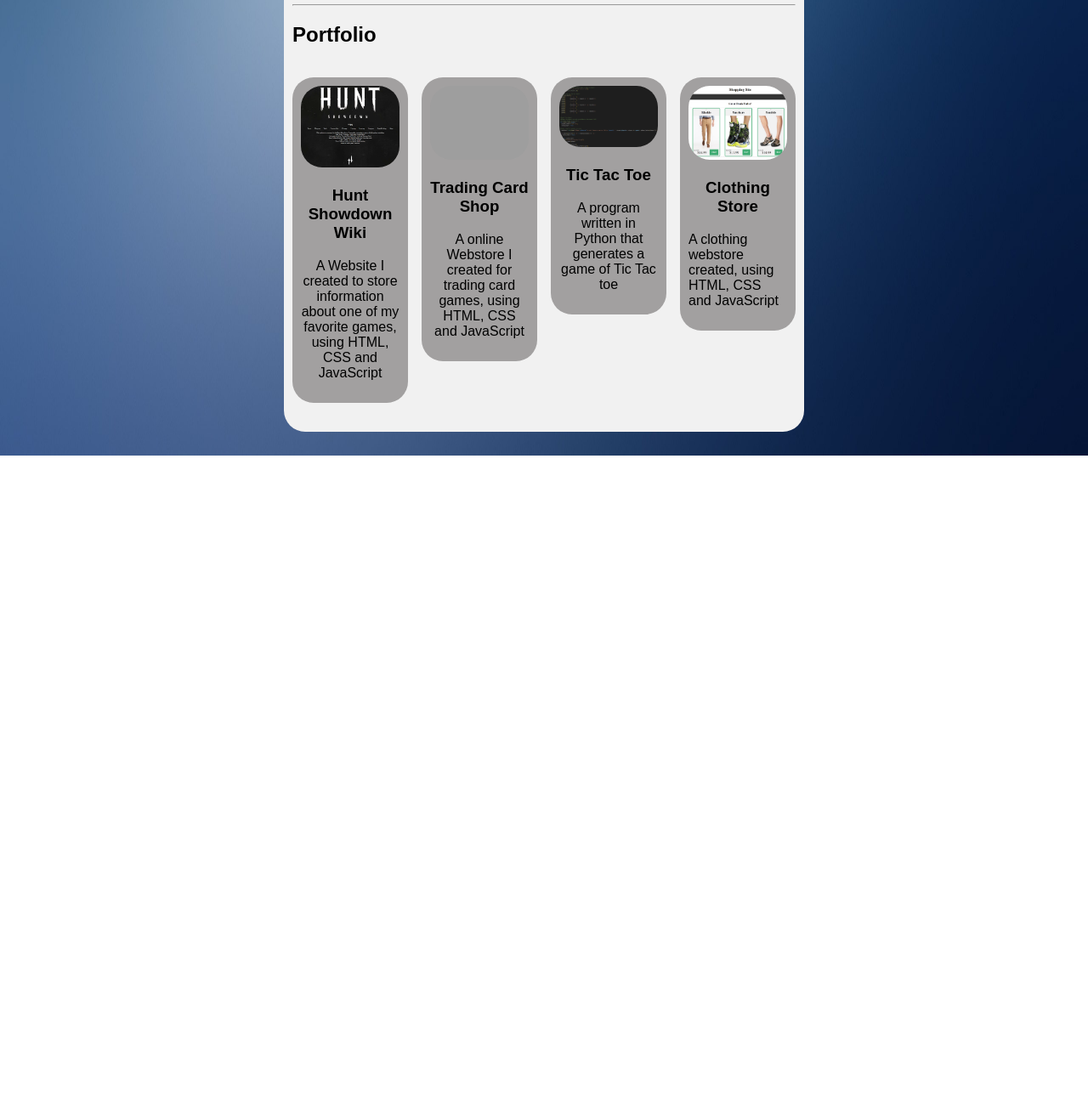
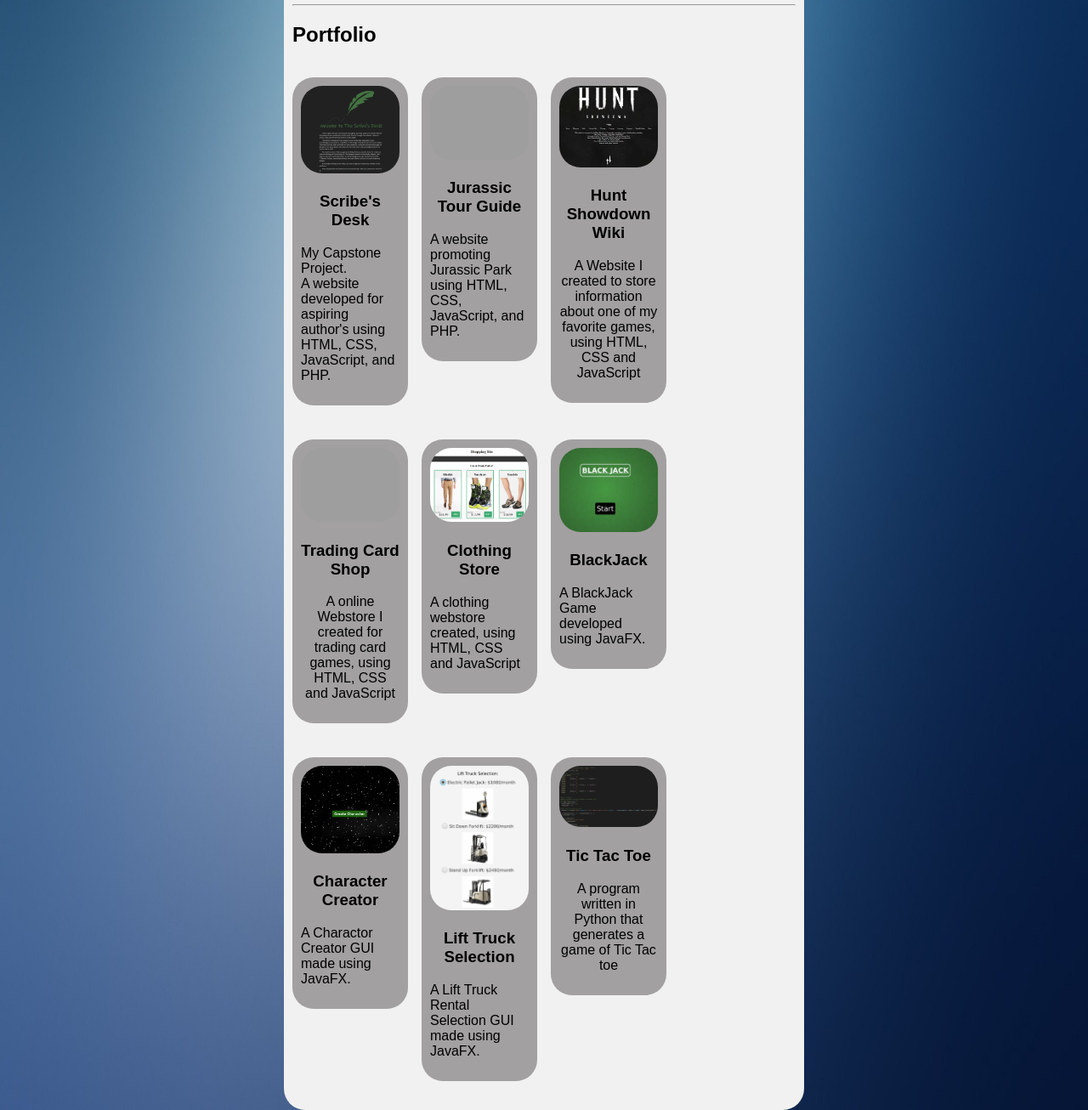
Before and after one commit to ashoemaker6557/ashoemaker6557.github.io, a plain HTML site: page index.html in a window 1280 px wide. Shown: the part 1384-2690 px from the top of the page at 85% size. Before the commit the page ends 1920 px from the top, so only its background shows below. Drawn offline with Linux system fonts and the light colour scheme; grey boxes are pictures that could not be loaded.

Commit message:
Projects Update
Added Several Additional Projects
showcasing my use of PHP, and JavaFX.

```diff
--- a/index.html
+++ b/index.html
@@ -81,6 +81,24 @@
             <div class="row">
                 <div id="column" class="column">
                     <div class="content">
+                        <a href="https://replit.com/@AndyShoe/Scribes-Desk#view/account/sign_in.php" target="_blank">
+                            <img src="images/scribe.PNG" alt="Capstone Project" style="width:100%">
+                        </a>
+                    <h3 class="description">Scribe's Desk</h3>
+                    <p>My Capstone Project.  <br>A website developed for aspiring author's using HTML, CSS, JavaScript, and PHP.</p>
+                    </div>
+                </div>
+                <div id="column" class="column">
+                    <div class="content">
+                        <a href="https://replit.com/@AndyShoe/JurassicTourGuide" target="_blank">
+                            <img src="images/jurassic.PNG" alt="PHP Project" style="width:100%">
+                        </a>
+                    <h3 class="description">Jurassic Tour Guide</h3>
+                    <p>A website promoting Jurassic Park using HTML, CSS, JavaScript, and PHP.</p>
+                    </div>
+                </div>
+                <div id="column" class="column">
+                    <div class="content">
                     <a href="files/Portfolio/Web Development Spring 2022/Final Project/final project.html" target="_blank">
                         <img src="images/wiki.PNG" alt="Hunt Showdown Website" style="width:100%">
                     </a>
@@ -88,6 +106,8 @@
                     <p class="description">A Website I created to store information about one of my favorite games, using HTML, CSS and JavaScript</p>
                     </div>
                 </div>
+            </div>
+            <div class="row">
                 <div id="column" class="column">
                     <div class="content">
                         <a href="files/Portfolio/UX Design Final Project Fall 2022/final project/index.html" target="_blank">
@@ -99,15 +119,6 @@
                 </div>
                 <div id="column" class="column">
                     <div class="content">
-                        <a href="https://www.online-python.com/tbjENVX6FJ" target="_blank">
-                            <img src="images/tictactoe.PNG" alt="Math Practice Problem Generator" style="width:100%">
-                        </a>
-                    <h3 class="description">Tic Tac Toe</h3>
-                    <p class="description">A program written in Python that generates a game of Tic Tac toe</p>
-                    </div>
-                </div>
-                <div id="column" class="column">
-                    <div class="content">
                         <a href="files/Portfolio/Front End Web Development Fall 2022/Final Project/Update6/index.html" target="_blank">
                             <img src="images/shopping site.PNG" alt="Clothing Store" style="width:100%">
                         </a>
@@ -115,6 +126,44 @@
                     <p>A clothing webstore created, using HTML, CSS and JavaScript</p>
                     </div>
                 </div>
+                <div id="column" class="column">
+                    <div class="content">
+                        <a href="https://replit.com/@AndyShoe/BlackJack" target="_blank">
+                            <img src="images/blackjack.PNG" alt="PHP Project" style="width:100%">
+                        </a>
+                    <h3 class="description">BlackJack</h3>
+                    <p>A BlackJack Game developed using JavaFX.</p>
+                    </div>
+                </div>
+            </div>
+            <div class="row">
+                <div id="column" class="column">
+                    <div class="content">
+                        <a href="https://replit.com/@AndyShoe/Character-Creator" target="_blank">
+                            <img src="images/charactercreator.PNG" alt="Java Project" style="width:100%">
+                        </a>
+                    <h3 class="description">Character Creator</h3>
+                    <p>A Charactor Creator GUI made using JavaFX.</p>
+                    </div>
+                </div>
+                <div id="column" class="column">
+                    <div class="content">
+                        <a href="https://replit.com/@AndyShoe/Lift-Truck-Selection" target="_blank">
+                            <img src="images/lifttruck.PNG" alt="Java Project" style="width:100%">
+                        </a>
+                    <h3 class="description">Lift Truck Selection</h3>
+                    <p>A Lift Truck Rental Selection GUI made using JavaFX.</p>
+                    </div>
+                </div>
+                <div id="column" class="column">
+                    <div class="content">
+                        <a href="https://replit.com/@AndyShoe/Tic-Tac-Toe" target="_blank">
+                            <img src="images/tictactoe.PNG" alt="Math Practice Problem Generator" style="width:100%">
+                        </a>
+                    <h3 class="description">Tic Tac Toe</h3>
+                    <p class="description">A program written in Python that generates a game of Tic Tac toe</p>
+                    </div>
+                </div>
             </div>
         </div>
     </main>
```
Also changed, not shown: images/blackjack.PNG (added), images/charactercreator.PNG (added), images/lifttruck.PNG (added), images/scribe.PNG (added), 1 other file.
